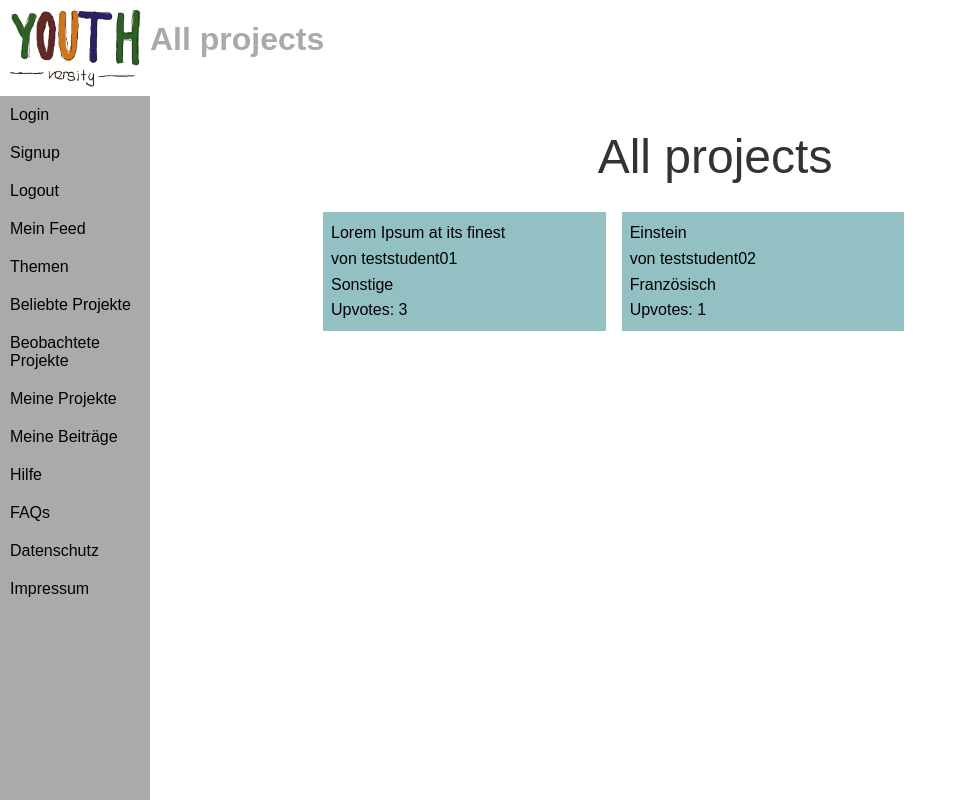
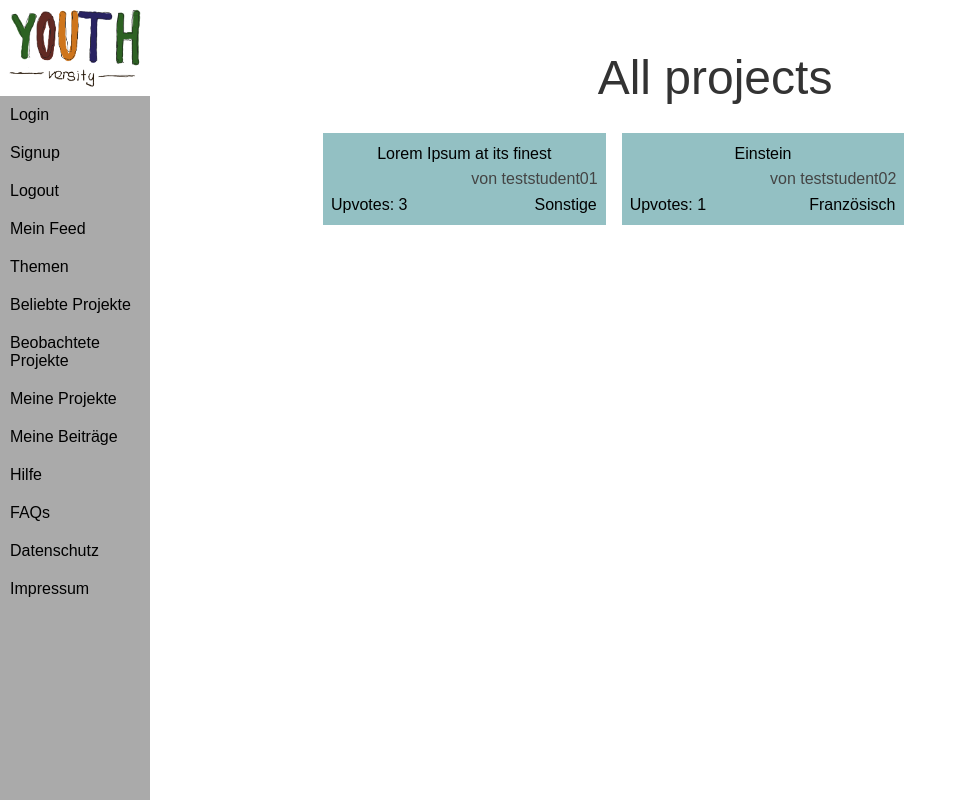
Before and after one commit to 61a58e50be/youthversity, a Django app: page /projects/all/ in a window 1280 px wide. Shown: the whole page, without its empty margins (0-967 px from the left). Run offline with Django 3.2, Linux system fonts and the light colour scheme; data comes from the database, SQL or seed files in the repository.

Commit message:
basic boxes

```diff
--- a/youthversity/backend/static/youthversity.css
+++ b/youthversity/backend/static/youthversity.css
@@ -17,10 +17,25 @@
 }
 
 .post-overview-title{
-  color: black;
+  text-align: center;
+  width: 100%;
+  display: inline-block;
+}
 
+.post-overview-author-name {
+  color: #444;
+  text-align: right;
+  width: 100%;
+  display: inline-block;
 }
 
 .post-overview-subject {
-  width: 3em
+  text-align: right;
+  width: 49%;
+  display: inline-block;
 }
+
+.post-overview-upvotes {
+  width: 49%;
+  display: inline-block;
+}
--- a/youthversity/backend/templates/projects_all.html
+++ b/youthversity/backend/templates/projects_all.html
@@ -2,10 +2,10 @@
 
 {% block content %}
 
-<h1>All projects</h1>
+
 
 <div class="header">
-    <h1>All projects</h1>
+  <h1>All projects</h1>
 </div>
 
 <div class="content">
@@ -15,9 +15,9 @@
       <div class="post-overview-all pure-u-1 pure-u-md-1-3">
           <label class="post-overview-title"> {{ post.title }}</label><br>
           <label class="post-overview-author-name">von {{ post.author.name }} </label><br>
-          <label class="post-overview-subject"> {{ post.subject.name }} </label><br>
 
           <label class="post-overview-upvotes"> Upvotes: {{ post.upvotes.count }} </label>
+          <label class="post-overview-subject"> {{ post.subject.name }} </label>
       </div>
     {% endfor %}
   </div>
```
